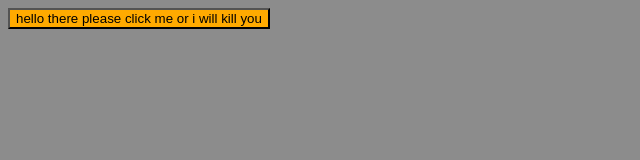
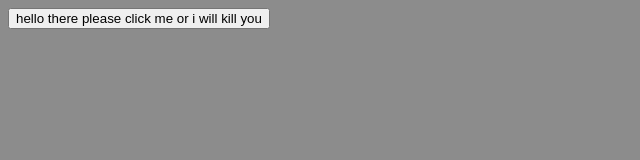
Before and after one commit to landonclaycomb-DCHS/funnyProject, a plain HTML site: page index.html in a window 1280 px wide. Shown: the whole page, without its empty margins (0-640 px from the left). Drawn offline with Linux system fonts and the light colour scheme.

Commit message:
Update styles.css

```diff
--- a/styles.css
+++ b/styles.css
@@ -2,6 +2,6 @@ body {
   background-color: rgb(140,140,140);
 }
 
-button {
+funnyButtonHaha {
   background-color: rgb(255,170,0);
 }
```
